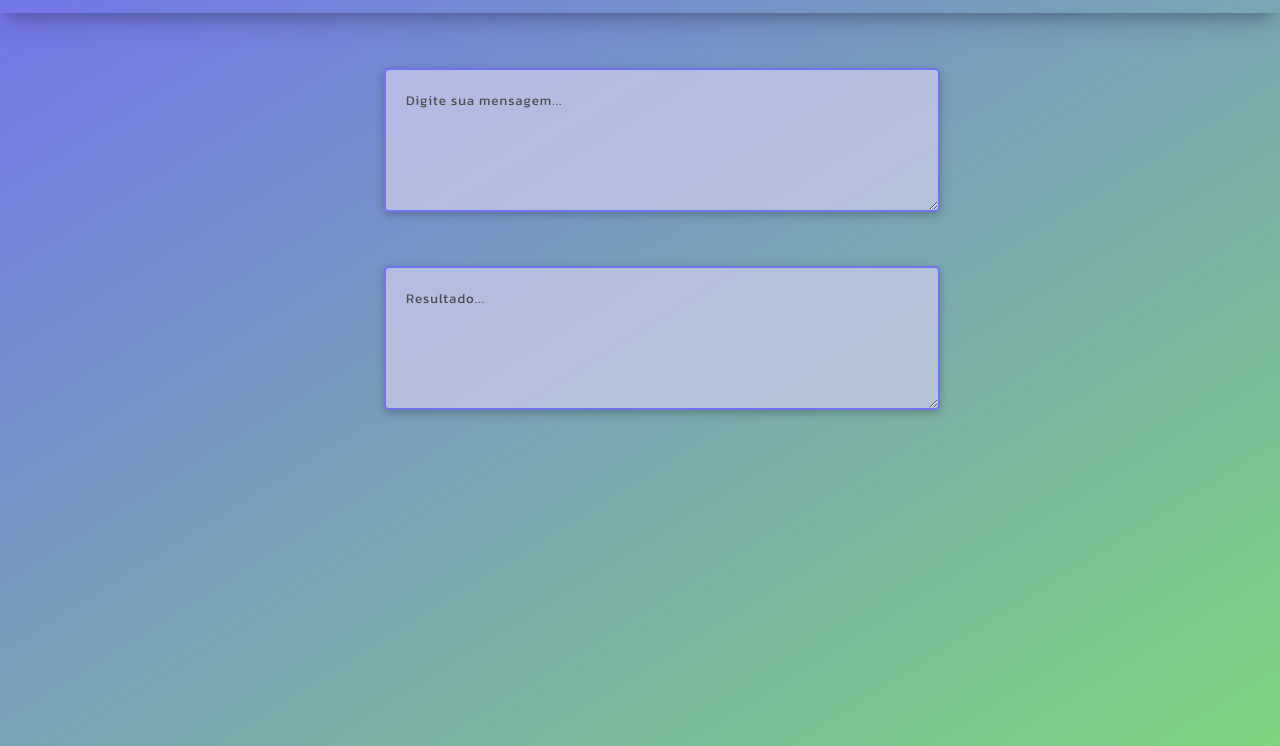
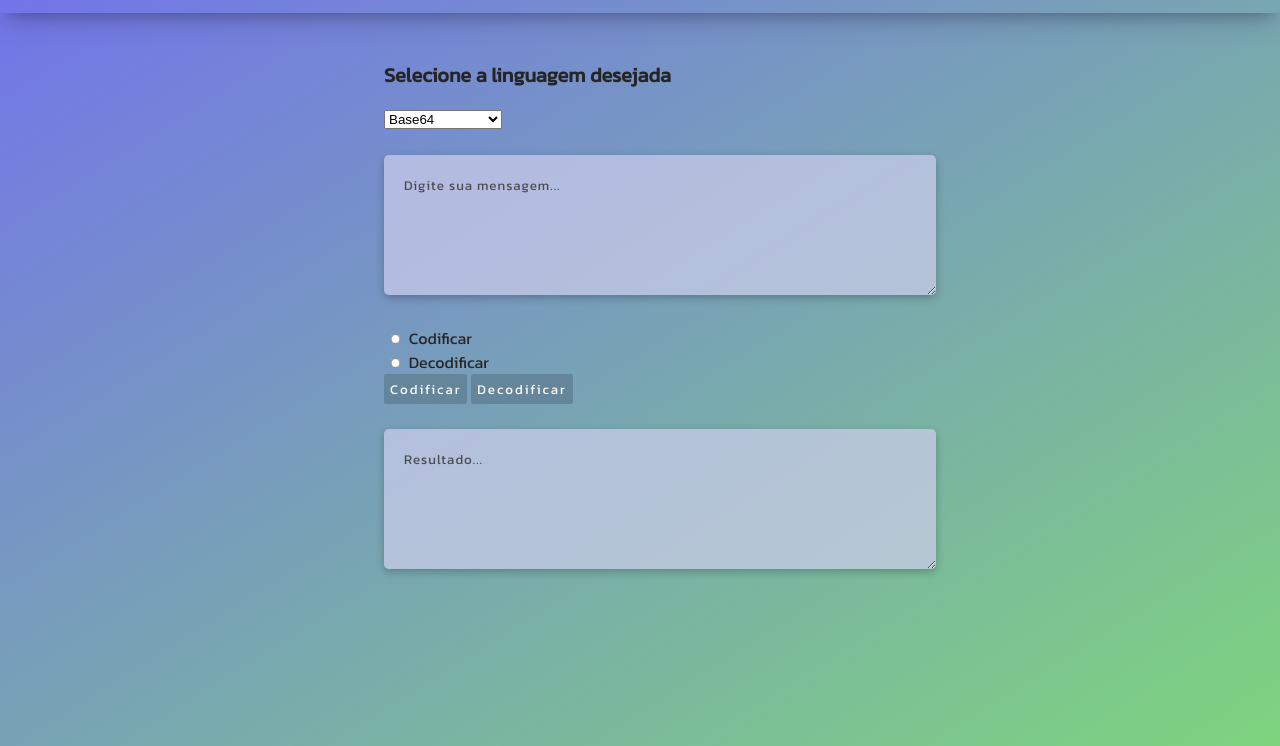
Before and after one commit to fdscamilla/mensagem-oculta, a plain HTML site: page index.html in a window 1280 px wide. Shown: the part 54-800 px from the top of the page. Drawn offline with Linux system fonts and the light colour scheme.

Commit message:
Add files via upload

```diff
--- a/css/estilo.css
+++ b/css/estilo.css
@@ -1,5 +1,6 @@
 html {
     height: 100%;
+    scroll-behavior: smooth;
 }
 
 body {
@@ -9,7 +10,7 @@ body {
     margin: 0;
     display: flex;
     flex-direction: column;
-    font-family: CerebriSans-Regular, -apple-system, system-ui, Roboto, sans-serif;
+    font-family: Kanit;
 }
 
 
@@ -39,6 +40,20 @@ h1 {
     width: 40%;
     height: auto;
     margin: auto;
+    color: rgb(37, 37, 37);
+}
+
+h2 {
+    font-size: 20px;
+}
+
+label {
+    font-size: 16px;
+}
+
+input[type=radio] {
+    border: 0;
+    height: 10px;
 }
 
 textarea {
@@ -48,7 +63,6 @@ textarea {
     border: none;
     background: rgba(206, 206, 235, 0.7);
     padding: 20px;
-    border: 2px solid rgb(114, 114, 236);
     border-radius: 5px;
     box-shadow: rgba(0, 0, 0, 0.24) 0px 3px 8px;
 }
@@ -58,3 +72,19 @@ textarea {
     letter-spacing: 1px;
     color:rgb(77, 76, 76)
 }
+
+button {
+    transition-duration: 0.4s;
+    background-color: rgb(101, 134, 154);
+    color: white;
+    font-family: Kanit;
+    letter-spacing: 2px;
+    border: none;
+    border-radius: 2px;
+    height: 30px;
+    width: auto;
+}
+
+button:hover {
+    background-color:rgb(54, 78, 103);
+}
--- a/index.html
+++ b/index.html
@@ -16,11 +16,39 @@
 
 
     <div class="formulario">
+
         <div class="container">
-      <form >
+            <h2>Selecione a linguagem desejada</h2>
+            <select name="lang" id="lang">
+                <option value="base64">Base64</option>
+                <option value="ceasar">Ceasar's Cipher</option>
+            </select>
+        </div>
+
+
+
+        <div class="container">
+
             <textarea type="text" placeholder="Digite sua mensagem..."></textarea>
-      </form>
+
         </div>
+
+        <div class="container">
+            <input type="radio" name="encode" id="encode">
+            <label for="base64">Codificar</label>
+        </div>
+
+        <div class="container">
+            <input type="radio" name="decode" id="decode">
+            <label for="base64">Decodificar</label>
+        </div>
+
+        <div class="container">
+        <button id="encode">Codificar</button>
+        <button id="decode">Decodificar</button>
+        </div>
+
+
         <div class="container">
            <textarea type="text" placeholder="Resultado..."></textarea>
         </div>
```
Also changed, not shown: img/background.jpg (added). Lines whose indentation alone changed are shown as unchanged.
